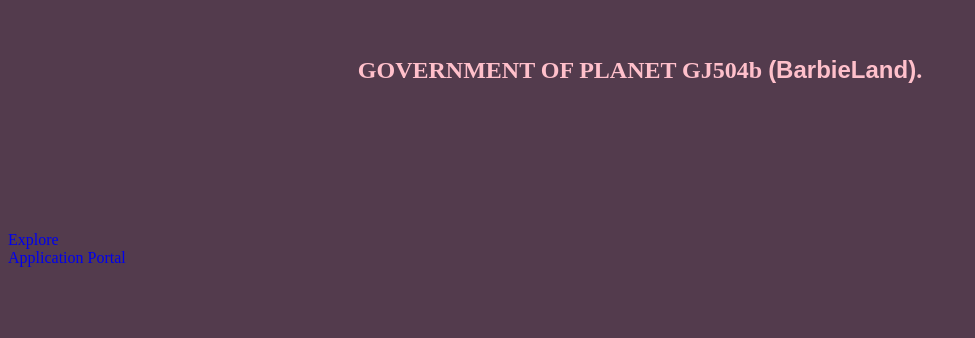
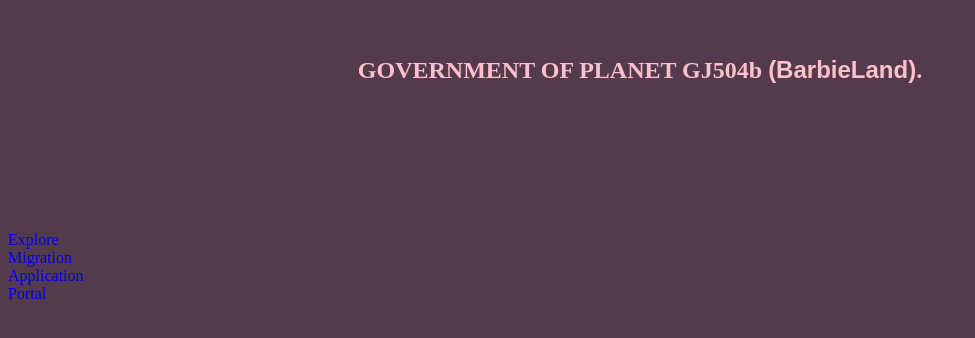
Before and after one commit to Shaina-qq/barbieVerse-Application-Portal, a plain HTML site: page index.html in a window 1280 px wide. Shown: the part 190-528 px from the top of the page, without its empty margins (0-975 px from the left). Drawn offline with Linux system fonts and the light colour scheme; a web font is replaced by a local one.

Commit message:
switching content to the main branch

```diff
--- a/index.html
+++ b/index.html
@@ -14,7 +14,7 @@
     </div>
     <div class="button">
         <a href="#">Explore</a>
-        <a href="#">Application Portal</a>
+        <a href="#">Migration Application Portal</a>
     </div>
 
 
--- a/style.css
+++ b/style.css
@@ -23,6 +23,5 @@
     display: block;
     text-align:left ;
     text-decoration: none;
-
-
+    width: 90px;
 }
```
